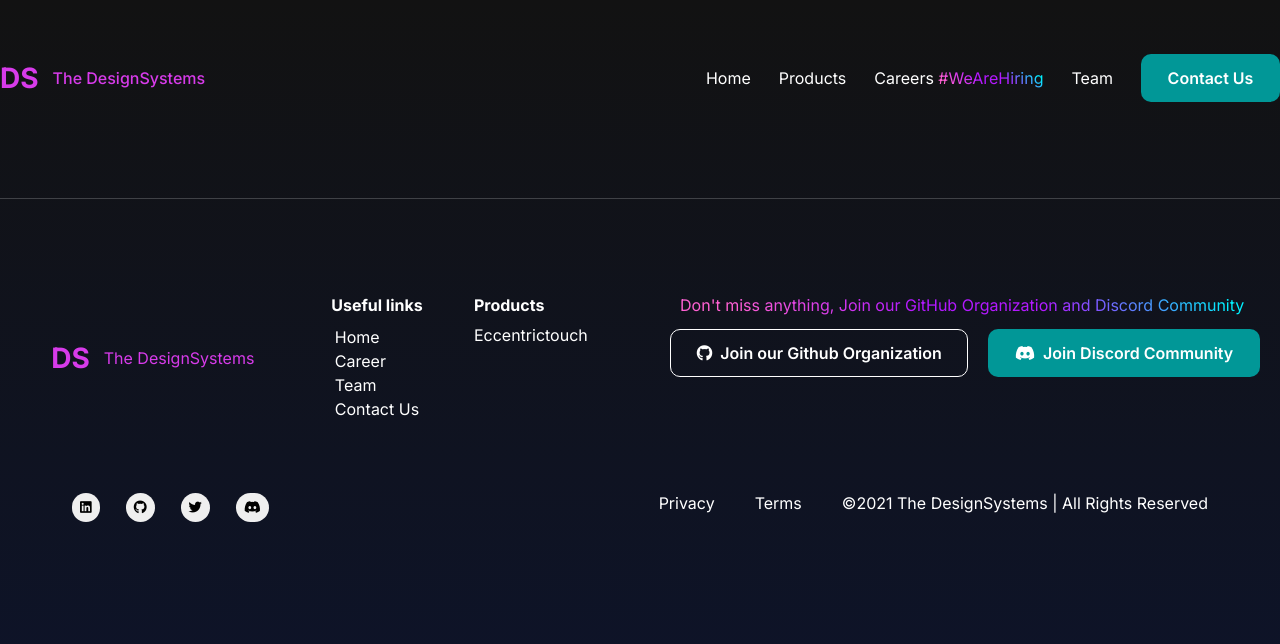
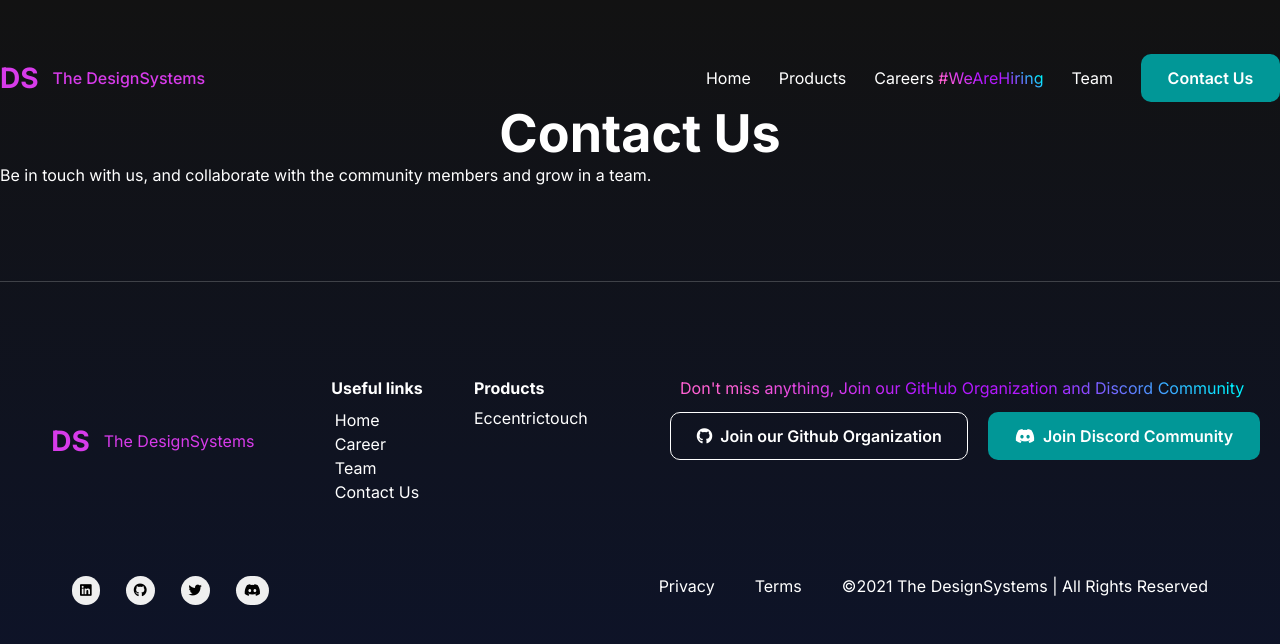
Before and after one commit to DesignSystemsOSS/thedesignsystems, a React (Create React App) app: page /contact-us in a window 1280 px wide. Shown: the top 644 px of the page. Built offline with nearby package versions, Linux system fonts and the light colour scheme.

Commit message:
(update): contact us form UI added

```diff
--- a/src/App.js
+++ b/src/App.js
@@ -11,6 +11,7 @@ import Twitter from "./views/Redirect/Twitter";
 import GitHub from "./views/Redirect/GitHub";
 import LinkedIn from "./views/Redirect/Linkedin";
 import PersonalLinks from "./views/PersonalLinks";
+import ContactUs from "./views/ContactUs";
 
 function App() {
   return (
@@ -23,6 +24,7 @@ function App() {
         <Route path="/team" exact component={Team} />
         <Route path="/products" exact component={Products} />
         <Route path="/careers" exact component={Careers} />
+        <Route path="/contact-us" exact component={ContactUs} />
         {/* routes for re-direction to external links */}
         <Route path="/discord" exact component={Discord} />
         <Route path="/twitter" exact component={Twitter} />
--- /dev/null
+++ b/src/views/ContactUs/index.js
@@ -0,0 +1,13 @@
+import React from 'react';
+import './style.view.contact-us.css';
+
+export default function ContactUs() {
+  return (
+    <div className="contact-us">
+      <h1 className="contact-us-section-title page-title">Contact Us</h1>
+      <p className="contact-us-section-description">
+        Be in touch with us, and collaborate with the community members and grow in a team.
+      </p>
+    </div>
+  )
+}
--- /dev/null
+++ b/src/views/ContactUs/style.view.contact-us.css
@@ -0,0 +1 @@
+/* No CSS *//*# sourceMappingURL=style.view.contact-us.css.map */
```
Also changed, not shown: src/views/ContactUs/style.view.contact-us.scss (added), 1 other file (tests, documents, lock files or other folders).
